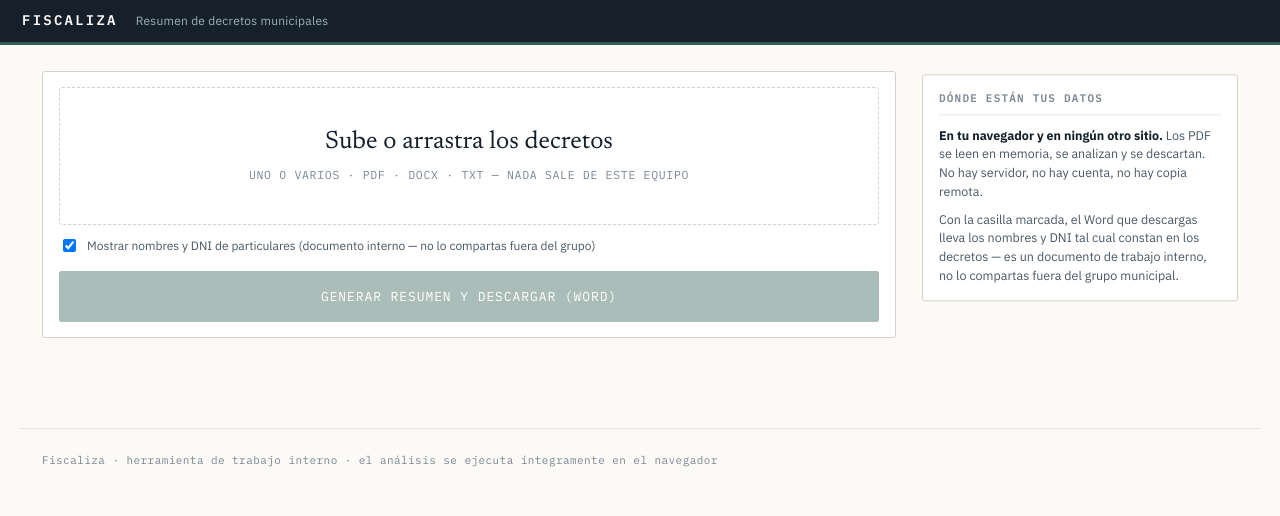
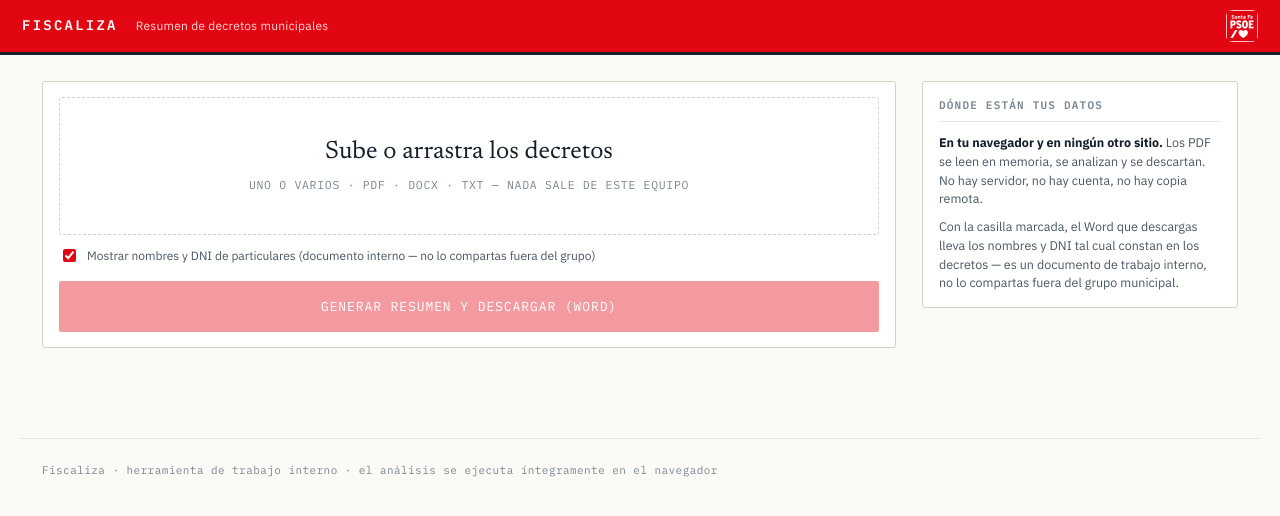
Before and after one commit to DavidRomeroSan/fiscaliza, a website with bundled scripts: page index.html in a window 1280 px wide. Built offline with nearby package versions, Linux system fonts and the light colour scheme.

Commit message:
Aplica los colores corporativos del PSOE y el logo de Santa Fe
Rojo PSOE (#E20613, muestreado directamente del kit de marca del
grupo) como color de acento: cabecera, botón principal y casilla.
Logo de "Santa Fe PSOE" pequeño en la esquina de la cabecera, recortado
del PDF del kit de marca (Logos_solo_SantaFe.pdf, última página).

Co-Authored-By: Claude Sonnet 5 <noreply@anthropic.com>

```diff
--- a/css/app.css
+++ b/css/app.css
@@ -20,8 +20,8 @@
   --sello-fondo:  #f7ecec;
   --ambar:        #a06a12;   /* prioridad media */
   --ambar-fondo:  #faf2e2;
-  --archivo:      #2f5d50;   /* acento, neutralidad, verificado */
-  --archivo-fondo:#e9f0ed;
+  --archivo:      #e20613;   /* rojo PSOE — acento corporativo */
+  --archivo-fondo:#fbe6e7;
 
   --mono: 'IBM Plex Mono', ui-monospace, 'SFMono-Regular', Menlo, monospace;
   --sans: 'IBM Plex Sans', system-ui, -apple-system, 'Segoe UI', sans-serif;
@@ -53,9 +53,9 @@ body {
   align-items: center;
   gap: 18px;
   padding: 10px 22px;
-  background: var(--tinta);
+  background: var(--archivo);
   color: var(--papel);
-  border-bottom: 3px solid var(--archivo);
+  border-bottom: 3px solid var(--tinta);
 }
 
 .barra__marca {
@@ -68,16 +68,23 @@ body {
 
 .barra__lema {
   font-size: 12px;
-  color: #9fb0bd;
+  color: #ffd7d7;
   letter-spacing: 0.02em;
 }
 
 .barra__espacio { flex: 1; }
 
+.barra__logo {
+  height: 32px;
+  width: 32px;
+  border-radius: 6px;
+  display: block;
+}
+
 .barra__dato {
   font-family: var(--mono);
   font-size: 11.5px;
-  color: #9fb0bd;
+  color: #ffd7d7;
   letter-spacing: 0.05em;
 }
 
@@ -409,7 +416,7 @@ body {
   color: var(--tinta-suave, #555);
   cursor: pointer;
 }
-.opcion-casilla input { margin-top: 2px; }
+.opcion-casilla input { margin-top: 2px; accent-color: var(--archivo); }
 
 /* ─────────────── botones ─────────────── */
 
--- a/index.html
+++ b/index.html
@@ -13,6 +13,8 @@
 <header class="barra">
   <span class="barra__marca">Fiscaliza</span>
   <span class="barra__lema">Resumen de decretos municipales</span>
+  <span class="barra__espacio"></span>
+  <img class="barra__logo" src="img/logo-santafe-psoe.png" alt="PSOE Santa Fe">
 </header>
 
 <main class="envoltorio">
```
Also changed, not shown: img/logo-santafe-psoe.png (added).
